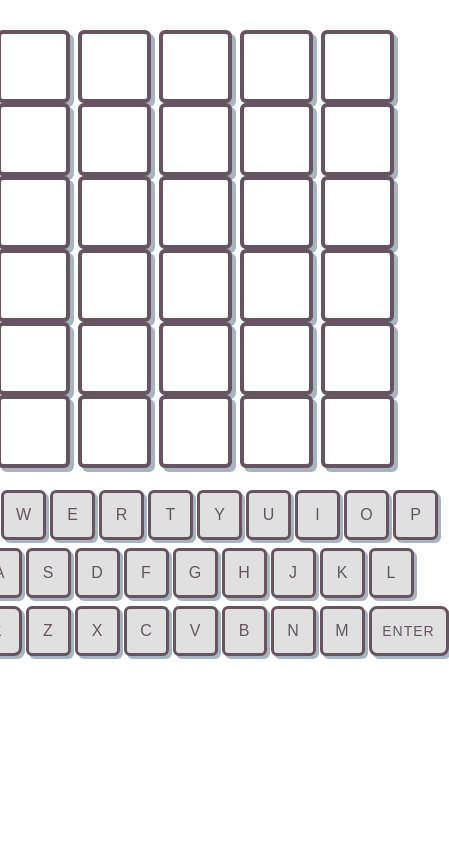
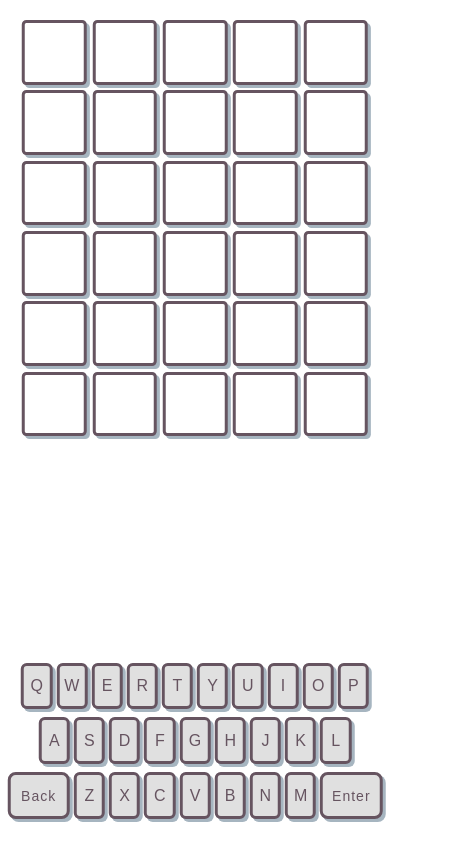
Before and after one commit to kfang1900/wordle, a React (Create React App) app: page / in a window 390 px wide. Shown: the whole page, 449 px wide, since content can reach past the window. Built offline with nearby package versions, Linux system fonts and the light colour scheme; no server answers.

Commit message:
make game responsive

```diff
--- a/src/Display.tsx
+++ b/src/Display.tsx
@@ -13,7 +13,7 @@ export default function Display({ displays, guessColors }: DisplaysProps) {
           {row.map((letter, colIndex) => (
             <div
               key={colIndex}
-              className={`key ${letter ? guessColors[rowIndex][colIndex] : 'empty-key'}`}
+              className={`key ${letter ? guessColors[rowIndex][colIndex] : 'empty'}`}
             >
               {letter}
             </div>
--- a/src/styles.css
+++ b/src/styles.css
@@ -5,15 +5,13 @@
   --border: #665460; /* Muted purplish-gray border */
   --text: #665460; /* Letter color matches border */
 
-  /* 🎨 Keyboard (Faded colors) */
   --key-dark: #9b9b9b; /* Softer gray for incorrect letters */
   --key-light: #E0E0E0; /* Lighter gray for unused letters */
   --key-edge: #A6B5C0; /* Soft bluish-gray shadow */
 
-  /* 🎨 Board (Bolder colors) */
   --highlight: #F2A900; /* Bolder yellow for misplaced letters */
   --correct: #28A745; /* Bolder green for correct letters */
-  --empty: #ffffff; /* ✅ PURE White for empty keys */
+  --empty: #ffffff; /* PURE White for empty keys */
 }
 
 body {
@@ -22,73 +20,82 @@ body {
   color: var(--text);
   text-align: center;
   image-rendering: pixelated;
-  margin-bottom: 30px; /* ✅ Adds space between board & keyboard */
+  margin-bottom: 30px;
+  box-sizing: border-box;
 }
 
-/* ✅ BOARD STYLING */
 .board {
-  display: grid;
-  grid-template-rows: repeat(6, 65px); /* ✅ Keep rows structured */
-  justify-content: center;
-  gap: 8px;
-  margin: 30px auto; /* ✅ Keeps space between board & keyboard */
+  position: fixed;
+  top: 20px;
+  left: 50%;
+  transform: translateX(-50%);
+  width: 95%;
+  max-width: 500px;
+  display: flex;
+  flex-direction: column;
+  align-items: center;
+  gap: min(8px, 1.5vw);
+  margin: 0 auto;
 }
 
-/* ✅ Ensure Rows Flow Left-to-Right */
 .board-row {
-  display: flex; /* ✅ Forces letters in row to stay left-to-right */
-  gap: 8px;
+  display: flex;
   justify-content: center;
+  gap: min(8px, 1.5vw);
+  width: 100%;
+  max-width: 500px;
 }
 
-/* ✅ Board Keys */
 .board .key {
-  width: 65px;
-  height: 65px;
+  width: min(60px, 15vw);
+  height: min(60px, 15vw);
   display: flex;
   align-items: center;
   justify-content: center;
-  font-size: 24px;
+  font-size: min(24px, 5vw);
   font-weight: bold;
   text-transform: uppercase;
-  border: 4px solid var(--border);
+  border: min(4px, 0.8vw) solid var(--border);
   background-color: var(--key-light);
   color: var(--text);
-  box-shadow: 4px 4px 0px var(--key-edge);
+  box-shadow: min(4px, 0.8vw) min(4px, 0.8vw) 0 var(--key-edge);
   text-shadow: 1px 1px var(--border);
-  border-radius: 6px;
+  border-radius: min(6px, 1.2vw);
 }
 
-/* ✅ Empty Key (No Letter) */
-.board .empty-key {
-  background-color: var(--empty); /* ✅ PURE White */
-  border: 4px solid var(--border);
+.board .key.empty {
+  background-color: var(--empty);
+  border: min(4px, 0.8vw) solid var(--border);
   color: transparent;
 }
 
-/* ✅ Wordle Colors (Board) */
 .board .key.correct {
-  background-color: var(--correct); /* Bolder Green */
+  background-color: var(--correct);
   color: white;
 }
 
 .board .key.misplaced {
-  background-color: var(--highlight); /* Bolder Yellow */
+  background-color: var(--highlight);
   color: white;
 }
 
 .board .key.incorrect {
-  background-color: var(--key-dark); /* Dark Gray */
+  background-color: var(--key-dark);
   color: white;
 }
 
-/* ✅ KEYBOARD STYLING */
 .keyboard {
+  position: fixed;
+  bottom: 20px;
+  left: 50%;
+  transform: translateX(-50%);
+  width: 95%;
+  max-width: 600px;
   display: flex;
   flex-direction: column;
   align-items: center;
-  gap: 3px; /* Tighter spacing */
-  margin-top: 20px; /* ✅ More space from the board */
+  gap: 3px;
+  margin-top: 20px;
 }
 
 .keyboard-row {
@@ -98,64 +105,54 @@ body {
   margin-bottom: 5px;
 }
 
-.key,
-.special-key {
-  width: 45px; /* Slightly smaller for compact layout */
-  height: 50px;
+.key {
+  width: min(35px, 8vw);
+  height: min(50px, 12vw);
   display: flex;
   align-items: center;
   justify-content: center;
-  font-size: 16px; /* ✅ Thinner font */
-  font-weight: normal; /* ✅ No bold text */
+  font-size: 16px;
+  font-weight: normal;
   text-transform: uppercase;
-  border: 3px solid var(--border); /* ✅ Thinner lines */
+  border: 3px solid var(--border);
   background-color: var(--key-light);
   color: var(--text);
   box-shadow: 3px 3px 0px var(--key-edge);
-  text-shadow: none; /* ✅ Remove strong text shadow */
+  text-shadow: none;
   border-radius: 6px;
 }
 
-/* ✅ Wordle Colors (Keyboard) */
 .key.correct {
-  background-color: var(--correct); /* Bolder Green */
+  background-color: var(--correct);
   color: white;
 }
 
 .key.misplaced {
-  background-color: var(--highlight); /* Bolder Yellow */
+  background-color: var(--highlight);
   color: white;
 }
 
 .key.incorrect {
-  background-color: var(--key-dark); /* Dark Gray */
+  background-color: var(--key-dark);
   color: white;
 }
 
-/* ✅ Enlarged Special Keys (Back & Enter) */
 .special-key {
-  width: 80px;
-  height: 50px;
+  width: min(80px, 16vw);
+  height: min(50px, 12vw);
   font-size: 14px;
   letter-spacing: 1px;
   background-color: var(--key-light);
   color: var(--text);
-  border: 3px solid var(--border); /* ✅ Thinner */
-  box-shadow: 3px 3px 0px var(--key-edge);
+  border: 3px solid var(--border);
+  box-shadow: 3px 3px 0 var(--key-edge);
   text-align: center;
   border-radius: 8px;
 }
 
-/* ✅ Hover Effect ONLY for Keyboard */
-.key:hover,
+.keyboard .key:hover,
 .special-key:hover {
   background-color: var(--key-edge);
   transform: translateY(-2px);
   transition: all 0.1s ease-in-out;
 }
-
-/* ✅ REMOVE Hover for Board Keys */
-.board .key:hover {
-  background-color: inherit;
-  transform: none;
-}
```
